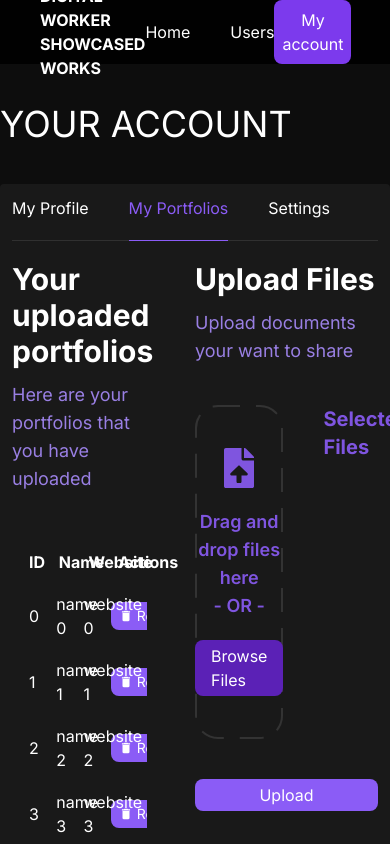
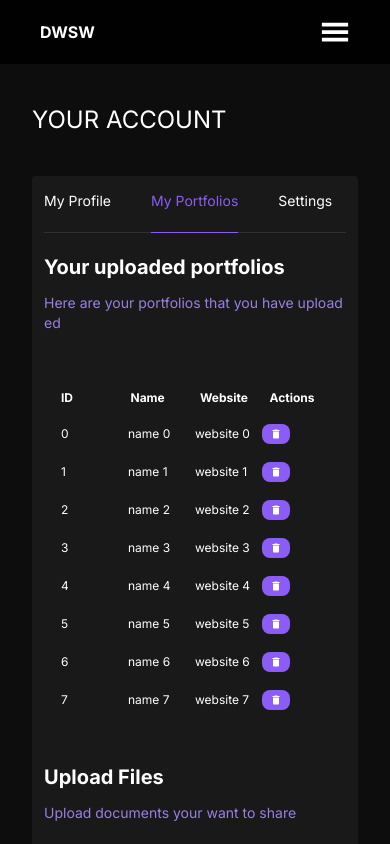
Before and after one commit to ghosty2004/veziv.ro-task, a React (Vite) app: page /account in a window 390 px wide. Both pictures are taken after a click on the element "My Portfolios". Shown: the top 844 px of the page. Built offline with nearby package versions, Linux system fonts and the light colour scheme.

Commit message:
responsive

```diff
--- a/src/components/Layout.tsx
+++ b/src/components/Layout.tsx
@@ -1,4 +1,5 @@
 import { useNavigate } from 'react-router-dom';
+import { GiHamburgerMenu } from 'react-icons/gi';
 import * as pages from '@/pages';
 
 interface IProps {
@@ -15,10 +16,11 @@ const Header = () => {
     <div className="w-full h-16 bg-black/95 flex items-center justify-between px-10">
       <div className="flex">
         <span className="uppercase font-bold">
-          Digital Worker Showcased Works
+          <p className="max-md:hidden">Digital Worker Showcased Works</p>
+          <p className="hidden max-md:block">DWSW</p>
         </span>
       </div>
-      <div className="flex gap-10 cursor-pointer">
+      <div className="flex gap-10 cursor-pointer max-sm:hidden">
         {Object.entries(pages)
           .filter(([_, { visibleInHeader }]) => visibleInHeader)
           .map(([pageName, { pagePath }], index) => (
@@ -36,17 +38,20 @@ const Header = () => {
           ))}
       </div>
       <button
-        className="bg-violet-600 hover:bg-violet-600/90 p-2 rounded-lg"
+        className="bg-violet-600 hover:bg-violet-600/90 p-2 rounded-lg max-sm:hidden"
         onClick={handlePageSwitch('/account')}
       >
         My account
       </button>
+      <div className="hidden max-sm:block">
+        <GiHamburgerMenu size={30} />
+      </div>
     </div>
   );
 };
 
 const Footer = () => (
-  <div className="mt-auto w-full h-16 bg-black/95 flex items-center justify-between px-10">
+  <div className="mt-auto w-full h-16 bg-black/95 flex items-center justify-between px-10 max-md:text-xs">
     <span>
       made with ❤️ by{' '}
       <a className="hover:text-violet-400" href="https://github.com/ghosty2004">
@@ -66,11 +71,13 @@ export const Layout = ({ title, children }: IProps) => {
   window.document.title = title;
 
   return (
-    <div className="w-screen min-h-screen flex flex-col bg-black/95">
+    <div className="w-screen min-h-screen flex flex-col bg-black/95 break-all">
       <Header />
 
-      <div className="flex flex-col gap-10 pt-10 container mx-auto">
-        <h1 className="text-4xl text-white uppercase">{title}</h1>
+      <div className="flex flex-col gap-10 container mx-auto my-10">
+        <h1 className="text-4xl text-white uppercase max-md:text-2xl">
+          {title}
+        </h1>
         {children}
       </div>
 
--- a/src/components/Modals.tsx
+++ b/src/components/Modals.tsx
@@ -35,7 +35,7 @@ const ConfirmationModal = ({
 export const ModalContainer = () => {
   const { type, showConfirmation, ...rest } = useModal();
   return (
-    <div className="absolute z-10 top-1/2 left-1/2 transform -translate-x-1/2 -translate-y-1/2 w-[500px] bg-black rounded-xl p-10">
+    <div className="absolute z-10 top-1/2 left-1/2 transform -translate-x-1/2 -translate-y-1/2 max-md:w-[250px] w-[500px] bg-black rounded-xl p-10">
       {type === 'CONFIRMATION' ? (
         <ConfirmationModal
           {...(rest as TModalConfirmationProps &
--- a/src/components/UploadFiles.tsx
+++ b/src/components/UploadFiles.tsx
@@ -54,14 +54,16 @@ export const UploadFiles = () => {
       onSubmit={handleSubmit}
     >
       <div className="flex flex-col items-start gap-3">
-        <span className="text-3xl text-white font-bold">Upload Files</span>
-        <span className="text-lg text-violet-400/90">
+        <span className="max-md:text-xl text-3xl text-white font-bold">
+          Upload Files
+        </span>
+        <span className="max-md:text-sm text-lg text-violet-400/90">
           Upload documents your want to share
         </span>
       </div>
-      <div className="w-full h-full flex gap-10">
+      <div className="w-full h-full flex max-md:flex-col gap-10">
         <div
-          className="w-1/2 custom-dashed-border flex items-center justify-center flex-col gap-5"
+          className="max-md:h-1/4 max-md:w-full w-1/2 custom-dashed-border flex items-center justify-center flex-col gap-5"
           onDragOver={handleDragOver}
           onDrop={handleDrop}
         >
@@ -71,7 +73,7 @@ export const UploadFiles = () => {
             }`}
           />
           <span
-            className={`${
+            className={`max-lg:hidden ${
               isDragging ? 'text-gray-500' : 'text-violet-500/90'
             } font-semibold text-lg text-center`}
           >
@@ -97,11 +99,11 @@ export const UploadFiles = () => {
             className="hidden"
           />
         </div>
-        <div className="w-1/2 flex flex-col gap-4">
+        <div className="max-md:w-full w-1/2 flex flex-col gap-4">
           <span className="text-violet-500/90 font-bold text-xl">
             Selected Files
           </span>
-          <div className="flex flex-col gap-3 max-h-[250px] overflow-auto scrollbar">
+          <div className="flex flex-col gap-3 max-md:max-h-[200px] max-h-[300px] overflow-auto scrollbar">
             {files.map(({ name }, index) => (
               <div
                 key={index}
@@ -116,7 +118,7 @@ export const UploadFiles = () => {
                 <FaFilePdf className="text-violet-500 w-[30px] h-[30px]" />
                 <div className="flex gap-1 flex-col h-full w-full">
                   <span className="flex font-semibold text-sm justify-between">
-                    <p className="text-white">{name} (0%)</p>
+                    <p className="text-white w-3/5">{name} (0%)</p>
                     <p className="text-violet-500/80 font-bold">Waiting</p>
                   </span>
                   <div className="h-1 bg-neutral-600">
--- a/src/components/UploadedPortfolios.tsx
+++ b/src/components/UploadedPortfolios.tsx
@@ -43,15 +43,15 @@ export const UploadedPortfolios = ({ files, onRemoveItem }: IProps) => {
   return (
     <div className="w-full h-full flex flex-col gap-10">
       <div className="flex flex-col items-start gap-3">
-        <span className="text-3xl text-white font-bold">
+        <span className="max-md:text-xl text-3xl text-white font-bold">
           Your uploaded portfolios
         </span>
-        <span className="text-lg text-violet-400/90">
+        <span className="max-md:text-sm text-lg text-violet-400/90">
           Here are your portfolios that you have uploaded
         </span>
       </div>
       <div className="w-full">
-        <table className="w-full border-separate border-spacing-2">
+        <table className="w-full border-separate border-spacing-2 max-md:text-xs">
           <thead className="table w-full table-fixed">
             <tr>
               <th className="text-left">ID</th>
@@ -68,11 +68,11 @@ export const UploadedPortfolios = ({ files, onRemoveItem }: IProps) => {
                 <td>{website}</td>
                 <td>
                   <button
-                    className="flex items-center gap-1 text-white bg-violet-500 hover:bg-violet-500/80 px-2 py-1 rounded-lg text-sm"
+                    className="flex items-center gap-1 text-white bg-violet-500 hover:bg-violet-500/80 px-2 py-1 rounded-lg"
                     onClick={handleOnRemove(index)}
                   >
                     <MdDelete />
-                    <span>Remove</span>
+                    <span className="max-md:hidden max-xl:text-xs">Remove</span>
                   </button>
                 </td>
               </tr>
--- a/src/pages/Account.tsx
+++ b/src/pages/Account.tsx
@@ -8,18 +8,18 @@ import {
 
 const Profile = () => (
   <div className="flex flex-col gap-10">
-    <div className="flex justify-between">
-      <div className="flex flex-col gap-3">
+    <div className="flex justify-between items-center">
+      <div className="flex flex-col gap-3 w-1/2">
         <span>Personal Info</span>
         <span className="text-xs">
           Update your photo and personal details here
         </span>
       </div>
-      <div className="flex gap-5">
-        <button className="text-violet-400 font-bold bg-white/10 hover:bg-white/20 px-10 rounded-lg">
+      <div className="flex gap-5 max-md:flex-col">
+        <button className="text-violet-400 font-bold bg-white/10 hover:bg-white/20 lg:px-10 rounded-lg max-md:py-1 py-4 max-lg:px-5 max-md:text-xs">
           Cancel
         </button>
-        <button className="text-white bg-violet-500 hover:bg-violet-500/80 px-10 rounded-lg">
+        <button className="text-white bg-violet-500 hover:bg-violet-500/80 lg:px-10 rounded-lg max-md:py-1 py-4 max-lg:px-5 max-md:text-xs">
           Save Changes
         </button>
       </div>
@@ -27,7 +27,7 @@ const Profile = () => (
     <HorizontalLine />
 
     <div className="flex justify-between items-center">
-      <span className="w-[40%]">Name</span>
+      <span className="w-[40%] max-md:text-sm">Name</span>
       <div className="flex gap-10 w-[60%]">
         <input
           className="outline-none bg-white/10 p-3 rounded-lg w-full"
@@ -44,7 +44,7 @@ const Profile = () => (
     <HorizontalLine />
 
     <div className="flex justify-between items-center">
-      <span className="w-[40%]">Email</span>
+      <span className="w-[40%] max-md:text-sm">Email</span>
       <div className="flex gap-10 w-[60%]">
         <input
           className="outline-none bg-white/10 p-3 rounded-lg w-full"
@@ -56,7 +56,7 @@ const Profile = () => (
     <HorizontalLine />
 
     <div className="flex justify-between items-center">
-      <span className="w-[40%]">Personal Website</span>
+      <span className="w-[40%] max-md:text-sm">Personal Website</span>
       <div className="flex gap-10 w-[60%]">
         <input
           className="outline-none bg-white/10 p-3 rounded-lg w-full"
@@ -82,11 +82,11 @@ const Portfolios = () => {
   };
 
   return (
-    <div className="flex gap-10">
-      <div className="w-1/2">
+    <div className="flex gap-10 max-lg:flex-col">
+      <div className="w-1/2 max-lg:w-full">
         <UploadedPortfolios files={files} onRemoveItem={handleItemRemove} />
       </div>
-      <div className="w-1/2">
+      <div className="w-1/2 max-lg:w-full">
         <UploadFiles />
       </div>
     </div>
@@ -129,7 +129,7 @@ export class Account extends Component<{}, IState> {
               ([sectionName, section], index) => (
                 <div className="relative" key={index}>
                   <span
-                    className={`hover:text-violet-400/70 ${
+                    className={`hover:text-violet-400/70 max-lg:text-sm ${
                       this.state.currentSection === section
                         ? 'text-violet-500'
                         : ''
--- a/src/pages/Users.tsx
+++ b/src/pages/Users.tsx
@@ -6,6 +6,10 @@ export class Users extends Component {
   static visibleInHeader = true;
 
   render() {
-    return <Layout title="Users">There are not available users...</Layout>;
+    return (
+      <Layout title="Users">
+        <div className="flex flex-col bg-white/5 w-full rounded p-3"></div>
+      </Layout>
+    );
   }
 }
--- a/tailwind.config.js
+++ b/tailwind.config.js
@@ -6,6 +6,9 @@ export default {
     fontFamily: {
       inter: 'Inter',
     },
+    container: {
+      padding: '2rem',
+    },
   },
   plugins: [],
 };
```
